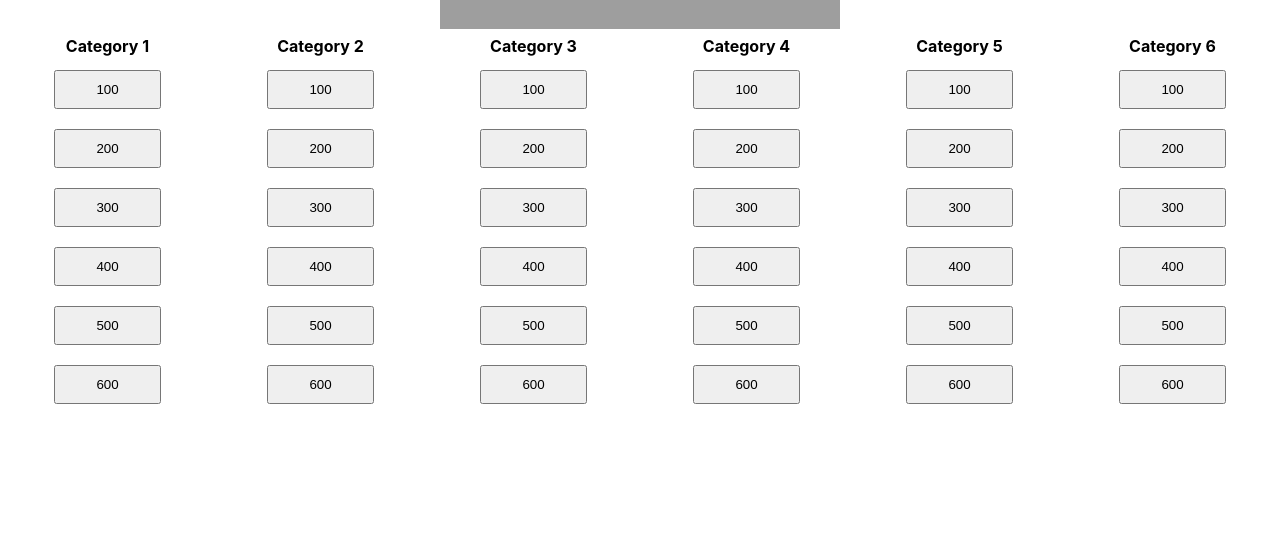
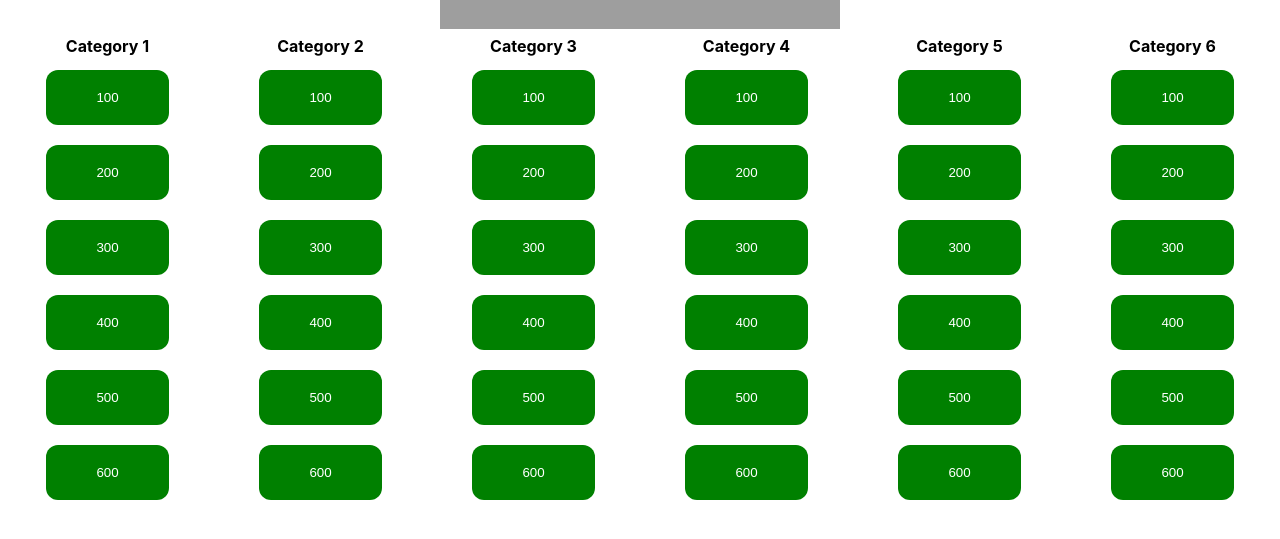
Before and after one commit to lycb/jeopardy, a React (Create React App) app: page /board in a window 1280 px wide. Shown: the part 237-776 px from the top of the page. Built offline with nearby package versions, Linux system fonts and the light colour scheme; grey boxes are pictures that could not be loaded.

Commit message:
resolved questions turn gray

```diff
--- a/src/components/gameboard/gameboard.css
+++ b/src/components/gameboard/gameboard.css
@@ -1,3 +1,14 @@
 .question-button {
-	padding: 10px 40px 10px 40px;
+	padding: 20px 50px 20px 50px;
+	border-radius: 12%;
+	border: none;
+	background-color: gray;
 }
+
+.question-button-active {
+	padding: 20px 50px 20px 50px;
+	border-radius: 12px;
+	border: none;
+	background-color: green;
+	color: white;
+}
--- a/src/components/gameboard/gameboard.js
+++ b/src/components/gameboard/gameboard.js
@@ -37,7 +37,7 @@ export default function GameBoard(props) {
               {board.map((category, categoryIndex) => (
                 <td key={categoryIndex}>
                 {category.map((question, questionIndex) => (
-                  question.point ? <button key={questionIndex} className="question-button" onClick={(event) => handleOnClick(event, question, categoryIndex, questionIndex)}>{question.point}</button> : null
+                  question.point ? <button key={questionIndex} className={`question-button${question.resolved ? "" : "-active"}`} onClick={(event) => handleOnClick(event, question, categoryIndex, questionIndex)}>{question.point}</button> : null
                 ))}
                 {isOpen && <PopUpCard
                   content={questionObj}
--- a/src/components/scoreboard/scoreboard.js
+++ b/src/components/scoreboard/scoreboard.js
@@ -1,10 +1,7 @@
 import React, { Component } from 'react';
 import './scoreboard.css'
 
-export default class ScoreBoard extends Component{
-  constructor(props) {
-    super(props);
-  }
+export default class ScoreBoard extends Component {
 
   shouldComponentUpdate(nextProps, nextState) {
     for (let i = 0; i < this.props.teams.length; i++) {
--- a/src/pages/board/board.js
+++ b/src/pages/board/board.js
@@ -12,16 +12,18 @@ export default class Board extends Component {
     return (
       <div>
         <h1>Board</h1>
-        <iframe width="400" height="100" src="https://www.youtube.com/embed/videoseries?list=PLql_LE4BdRHebM1tp0-XnsIQxVrpSnrTe&autoplay=1&loop=1&mute=1" title="YouTube video player" frameBorder="0" allow="accelerometer; autoplay; clipboard-write; encrypted-media; gyroscope; picture-in-picture" allowFullScreen></iframe>
+        <div className="top-board">
+          <iframe width="400" height="100" src="https://www.youtube.com/embed/videoseries?list=PLql_LE4BdRHebM1tp0-XnsIQxVrpSnrTe&autoplay=1&loop=1&mute=1" title="YouTube video player" frameBorder="0" allow="accelerometer; autoplay; clipboard-write; encrypted-media; gyroscope; picture-in-picture" allowFullScreen></iframe>
+          <ScoreBoard
+            scoreUnit={scoreUnit}
+            teams={teams}/>
+        </div>
         <GameBoard
           scoreUnit={scoreUnit}
           teams={teams}
           board={board}
           onAnswered={this.props.onAnswered}
           onPointsChange={this.props.onPointsChange}/>
-        <ScoreBoard
-          scoreUnit={scoreUnit}
-          teams={teams}/>
       </div>
     );
   }
```
